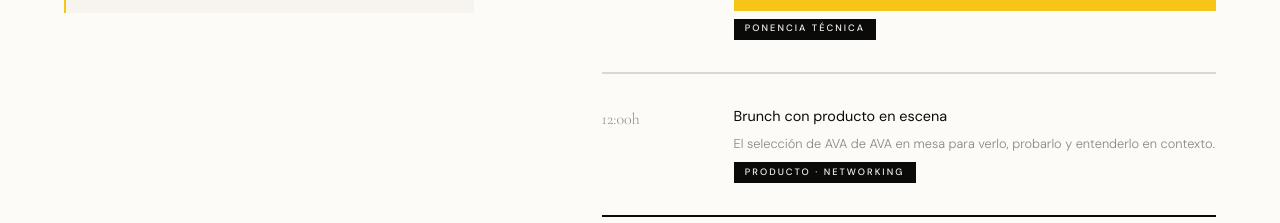
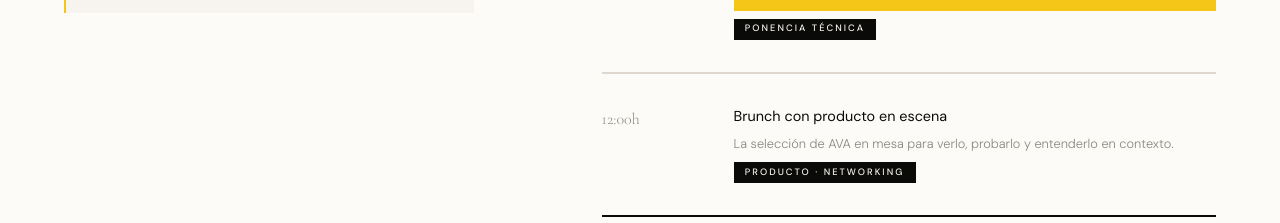
Before and after one commit to Manvott/yellow-craft-academy, a Next.js app: page /en/evento in a window 1280 px wide. Shown: the part 3085-3308 px from the top of the page. Built offline with nearby package versions, Linux system fonts and the light colour scheme.

Commit message:
fix: texto La selección de AVA + email marketing@avaseleccion.com + tel 608649038 en footer

```diff
--- a/components/landing/LandingClient.tsx
+++ b/components/landing/LandingClient.tsx
@@ -8,7 +8,7 @@ interface Props { locale: string }
 
 const BLOQUES = [
   { value: '10:00 – 12:00h · Silma Ayres · SOSA', hora: '10:00 – 12:00h', nombre: 'Ponencia · Silma Ayres · SOSA', sub: 'Ingredientes técnicos en la cocina contemporánea' },
-  { value: '12:00 – 13:30h · Brunch con producto', hora: '12:00 – 13:30h', nombre: 'Brunch con producto en escena', sub: 'Networking · selección de AVA AVA en mesa' },
+  { value: '12:00 – 13:30h · Brunch con producto', hora: '12:00 – 13:30h', nombre: 'Brunch con producto en escena', sub: 'Networking · selección de AVA en mesa' },
   { value: '14:00 – 16:00h · Alexis García · 100×100', hora: '14:00 – 16:00h', nombre: 'Ponencia · Alexis García · 100×100 Alexis', sub: 'La alquimia de la masa' },
   { value: '16:30 – 17:30h · Óscar Lafuente · Ron Arehucas', hora: '16:30 – 17:30h', nombre: 'Ponencia · Óscar Lafuente · Ron Arehucas', sub: 'El Atlántico en copa · coctelería y maridaje' },
   { value: '18:00 – 21:00h · Tardeo · cóctel · atardecer', hora: '18:00 – 21:00h', nombre: 'Tardeo · cóctel · atardecer', sub: 'Cierre experiencial · gastronomía y música' },
@@ -53,7 +53,7 @@ const PONENTES = [
 const JORNADA = [
   { hora: '9:30h', titulo: 'Bienvenida y café', ponente: null, desc: 'Llegada, primer contacto con el espacio y con el producto. Momento para orientarse antes de empezar.', tipo: 'outline' },
   { hora: '10:00h', titulo: 'Ingredientes técnicos en la cocina contemporánea', ponente: 'Silma Ayres · SOSA Ingredients', desc: 'Entenderás qué hay detrás de los ingredientes que cambian el resultado de una elaboración.', resultado: 'Al salir: sabrás qué ingredientes incorporar, para qué y cómo argumentarlo ante tu cliente.', tipo: 'pill' },
-  { hora: '12:00h', titulo: 'Brunch con producto en escena', ponente: null, desc: 'El selección de AVA de AVA en mesa para verlo, probarlo y entenderlo en contexto.', tipo: 'pill-alt' },
+  { hora: '12:00h', titulo: 'Brunch con producto en escena', ponente: null, desc: 'La selección de AVA en mesa para verlo, probarlo y entenderlo en contexto.', tipo: 'pill-alt' },
   { hora: '14:00h', titulo: 'La alquimia de la masa', ponente: 'Alexis García · 100×100 Alexis', desc: 'La química entre los ingredientes de cualquier masa — pan, hojaldre, pastelería.', resultado: 'Al salir: entenderás por qué tu masa se comporta como se comporta.', tipo: 'pill' },
   { hora: '16:00h', titulo: 'Pausa · producto y café', ponente: null, desc: 'Momento de descanso entre bloques.', tipo: 'outline' },
   { hora: '16:30h', titulo: 'El Atlántico en copa', ponente: 'Óscar Lafuente · Ron Arehucas', desc: 'Territorio, identidad y producto. Cómo el origen se convierte en argumento de venta.', resultado: 'Al salir: una manera diferente de hablar de tu producto.', tipo: 'pill' },
@@ -600,7 +600,8 @@ export default function LandingClient({ locale }: Props) {
           </div>
           <div>
             <p style={{ fontSize: '0.58rem', letterSpacing: '0.35em', textTransform: 'uppercase', color: 'rgba(247,243,238,0.22)', marginBottom: '1.2rem' }}>Contacto</p>
-            <a href="mailto:hola@avagastrum.com" style={{ display: 'block', fontSize: '0.78rem', color: 'rgba(247,243,238,0.4)', textDecoration: 'none', lineHeight: 2.2 }}>hola@avagastrum.com</a>
+            <a href="mailto:marketing@avaseleccion.com" style={{ display: 'block', fontSize: '0.78rem', color: 'rgba(247,243,238,0.4)', textDecoration: 'none', lineHeight: 2.2 }}>marketing@avaseleccion.com</a>
+            <a href="https://wa.me/34608649038" target="_blank" rel="noopener noreferrer" style={{ display: 'block', fontSize: '0.78rem', color: 'rgba(247,243,238,0.4)', textDecoration: 'none', lineHeight: 2.2 }}>+34 608 649 038</a>
             <span style={{ display: 'block', fontSize: '0.78rem', color: 'rgba(247,243,238,0.4)', lineHeight: 2.2 }}>Puerto del Carmen · Lanzarote</span>
           </div>
         </div>
```
Also changed, not shown: public/ponentes/oscar-lafuente.jpg.jpg (added).
